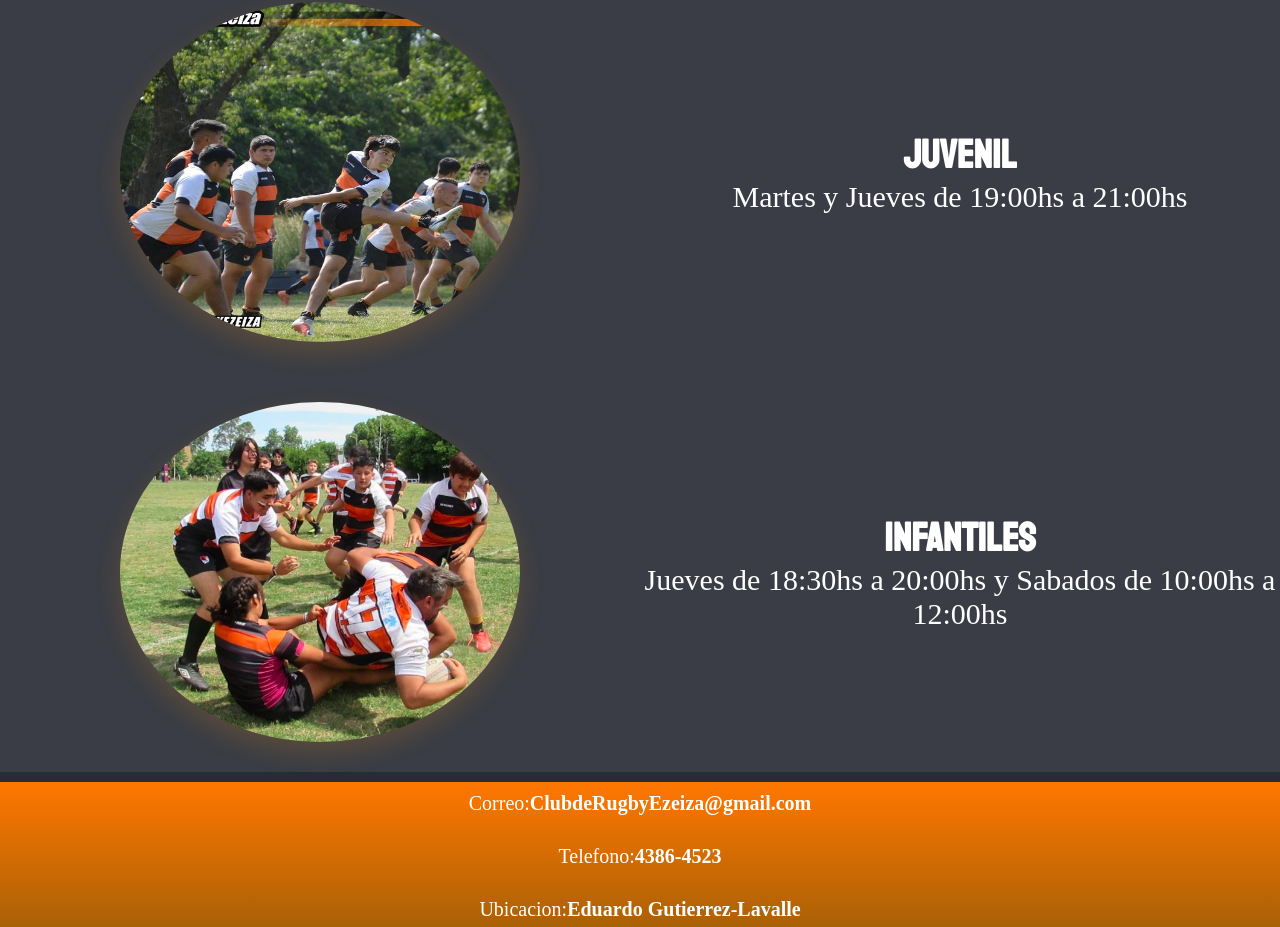
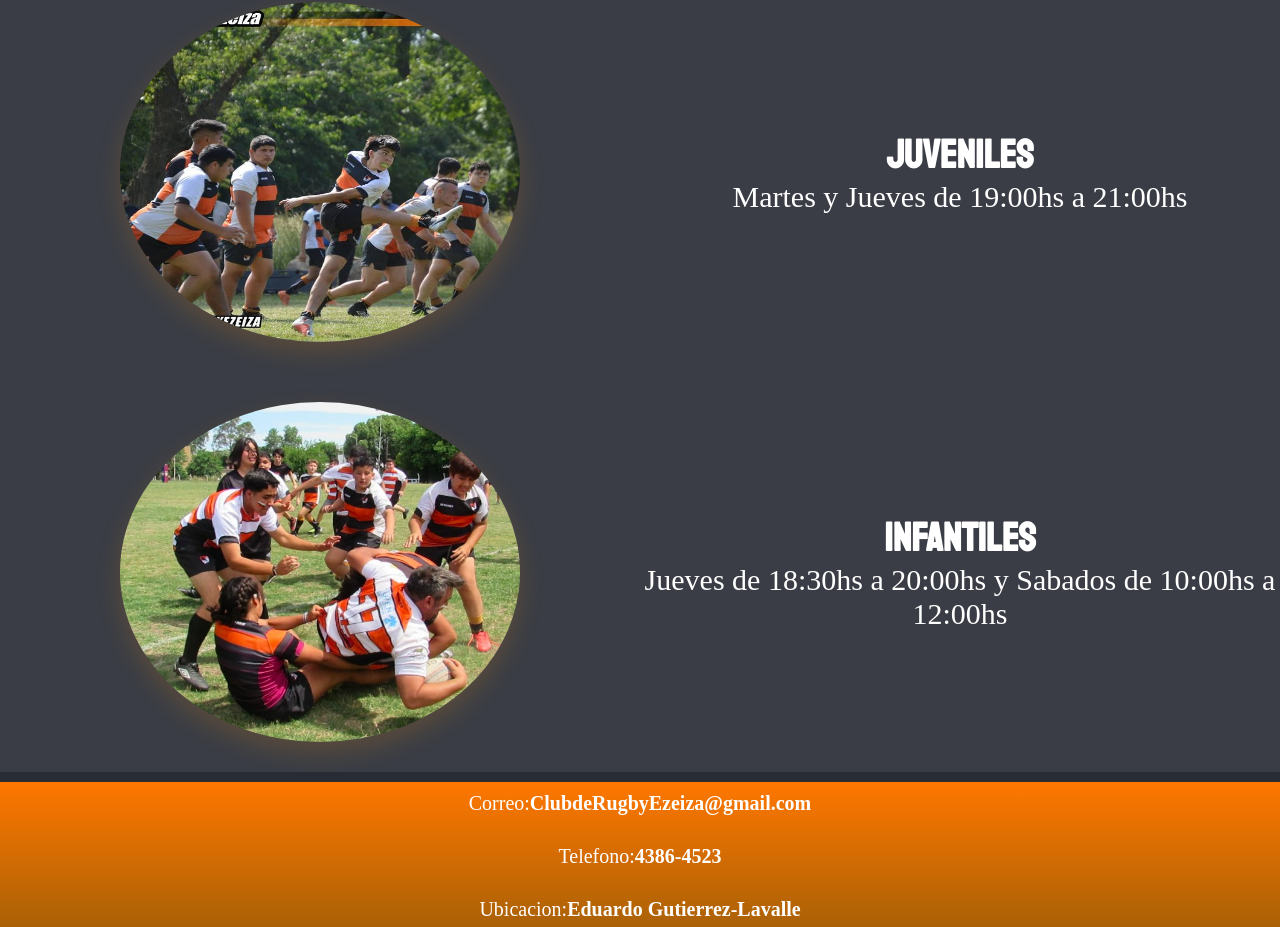
Before and after one commit to choque-diego/ClubRugbyEzeiza2022, a website: page pages/categorias.html in a window 1280 px wide. Shown: the part 1651-2578 px from the top of the page. Drawn offline with Linux system fonts and the light colour scheme; a web font is replaced by a local one.

Commit message:
nuevo cambio tres

```diff
--- a/pages/categorias.html
+++ b/pages/categorias.html
@@ -66,7 +66,7 @@
         <div class="prueba-4">
             <img class="img-prueba4" src="./../assets/img/juvenil.jpg" alt="img1">
             <div class="paragraph-4">
-                <h3 class="paragraph-title-text4"><strong>JUVENIL</strong></h3>
+                <h3 class="paragraph-title-text4"><strong>JUVENILES</strong></h3>
                 <p class="paragraph-text4">Martes y Jueves de 19:00hs a 21:00hs</p>
             </div>
 
```
